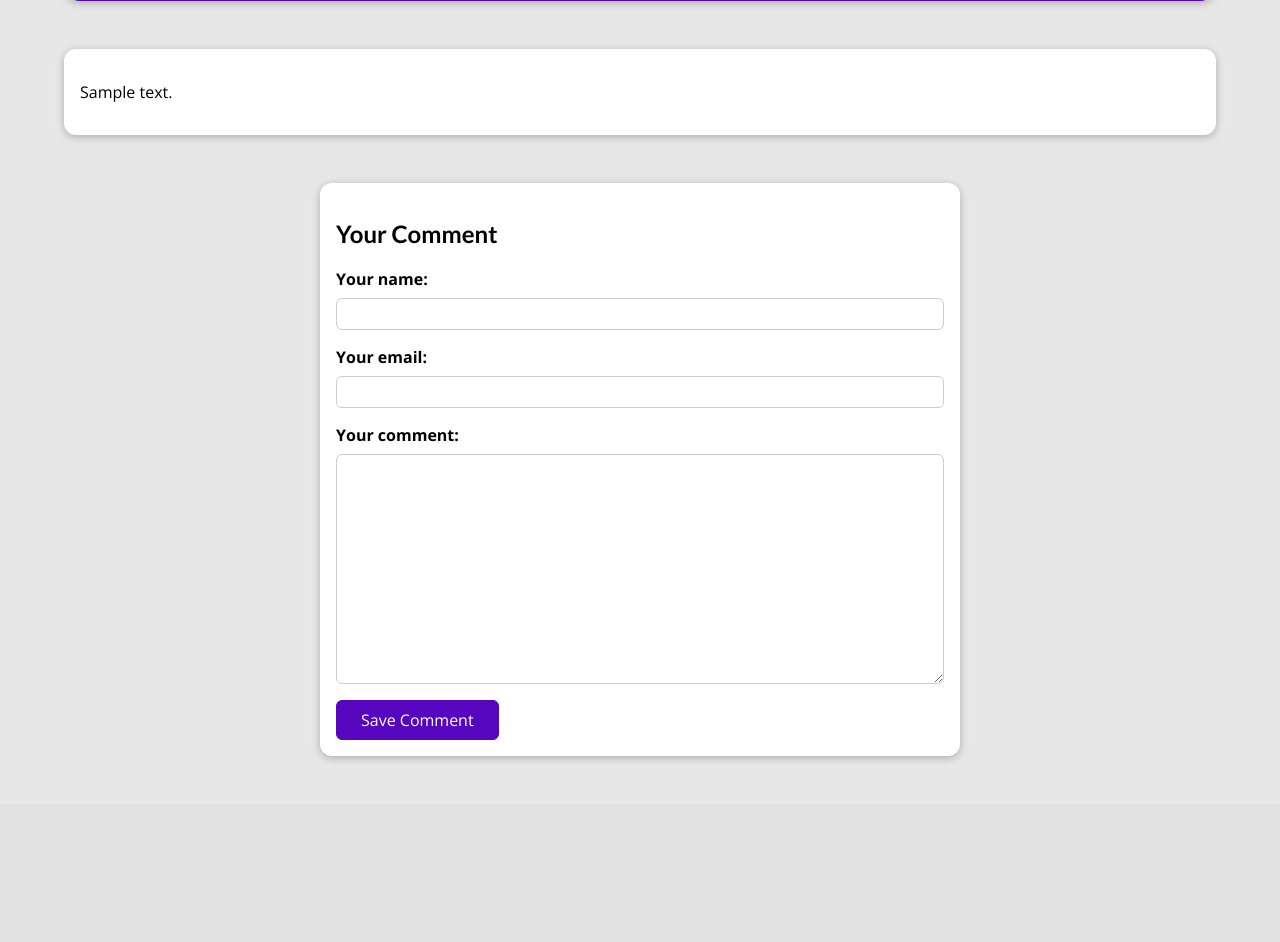
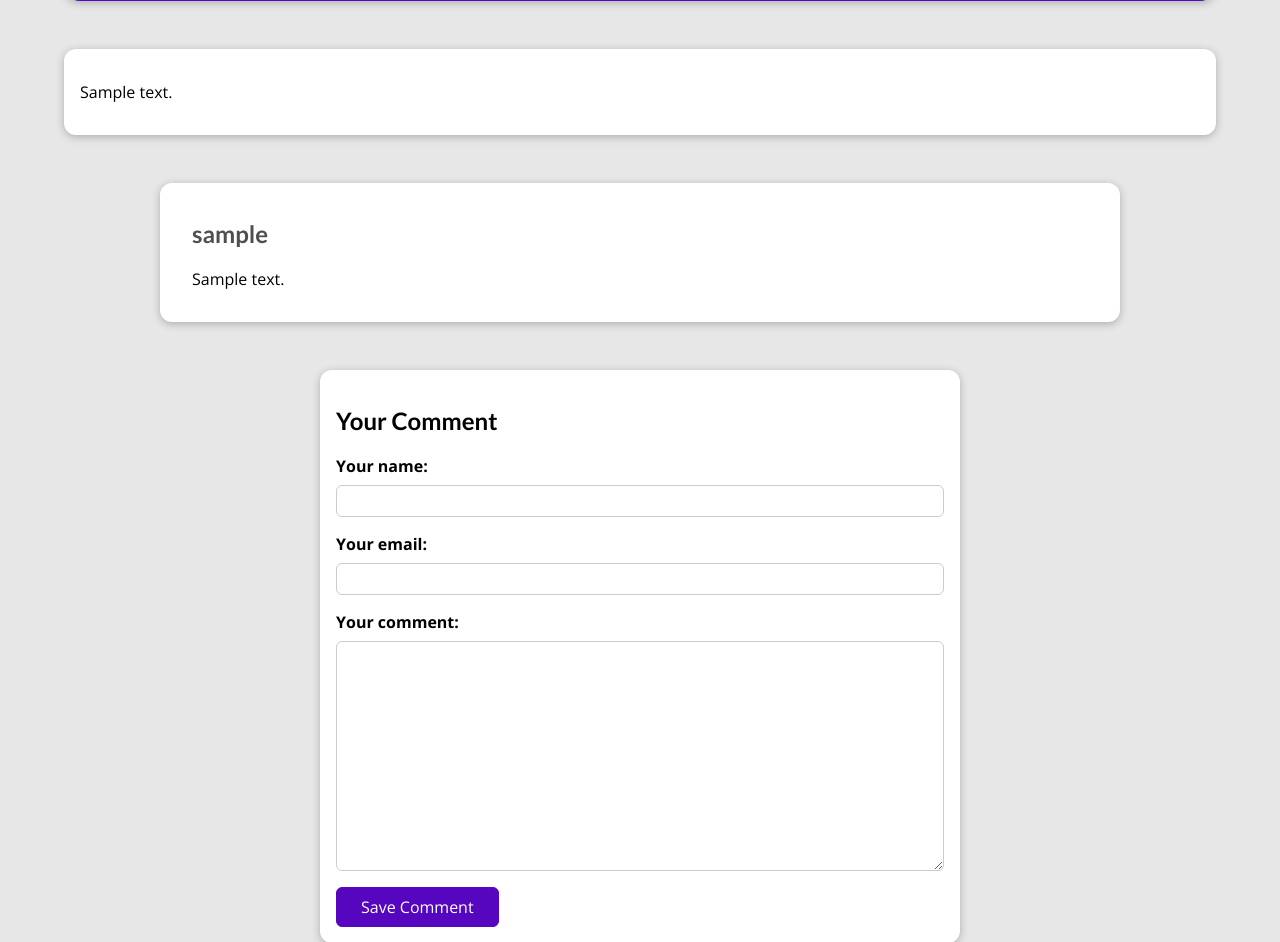
Before and after one commit to SofiiaKaparnyk/my-blog, a Django app: a page that uses my_site/blog/templates/blog/post-detail.html in a window 1280 px wide. Shown: the part 479-1421 px from the top of the page. Before the commit the page ends 1239 px from the top, so only its background shows below. Run offline with Django 4.2, Linux system fonts and the light colour scheme; tables that the repository leaves empty hold one stand-in row (values such as "Sample post"); grey boxes marked "Sample" are stand-in pictures.

Commit message:
feat(*): add styling to comment form

```diff
--- a/my_site/blog/static/blog/post-detail.css
+++ b/my_site/blog/static/blog/post-detail.css
@@ -119,3 +119,67 @@ main {
     background-color: #5E5694;
     border-color: #5E5694;
 }
+
+.errorlist {
+    list-style: none;
+    margin: 0.5rem 0;
+    padding: 0;
+    color: rgba(142,20,19,0.93);
+}
+
+.invalid label {
+    color: rgba(142,20,19,0.93);
+}
+
+.invalid input,
+.invalid textarea {
+    border-color: rgba(142,20,19,0.93);
+    background-color: rgba(219,185,193,0.93);
+}
+
+#alert {
+    margin: 8rem auto 3rem auto;
+    border: 1px solid rgba(142,20,19,0.93);
+    background-color: rgba(219,185,193,0.93);
+    padding: 1rem;
+    width: 90%;
+    max-width: 40rem;
+}
+
+#alert a {
+    text-decoration: none;
+    border: 1px solid rgba(142,20,19,0.93);
+    background-color: rgba(142,20,19,0.93);
+    color: white;
+    padding: 0.25rem 1.5rem;
+    border-radius: 6px;
+}
+
+#comments {
+    width: 90%;
+    margin: 3rem auto;
+    max-width: 60rem;
+    border-radius: 12px;
+    background-color: white;
+    box-shadow: 0 2px 8px rgba(0, 0, 0, 0.25);
+    padding: 1rem 2rem;
+}
+
+#comments ul {
+    list-style: none;
+    margin: 0;
+    padding: 0;
+}
+
+#comments li {
+    margin-bottom: 1rem;
+    border-bottom: 2px solid #ccc;
+}
+
+#comments li:last-of-type {
+    border-bottom: none;
+}
+
+#comments h2 {
+    color: #4f4f4f;
+}
--- a/my_site/blog/templates/blog/post-detail.html
+++ b/my_site/blog/templates/blog/post-detail.html
@@ -7,6 +7,15 @@
 {% endblock %}
 
 {% block content %}
+
+{% if comment_form.errors %}
+<div id="alert">
+    <h2>Saving the comment failed!</h2>
+    <p>Please check the comment below the post to fix your errors.</p>
+    <a href="#comment-form">Fix!</a>
+</div>
+{% endif %}
+
 <section id="summary">
     <h2>{{ post.title }}</h2>
     <div>
@@ -31,11 +40,24 @@
         {{ post.content|linebreaks }}
     </p>
 </main>
+
+<section id="comments">
+    <ul>
+        {% for comment in post.comments.all|dictsortreversed:"pk" %}
+        <li>
+            <h2>{{ comment.user_name }}</h2>
+            <p>{{ comment.text|linebreaks }}</p>
+        </li>
+        {% endfor %}
+    </ul>
+</section>
+
 <section id="comment-form">
     <h2>Your Comment</h2>
-    <form>
+    <form action="{% url 'post-detail' post.slug %}" method="POST">
+        {% csrf_token %}
         {% for field in comment_form %}
-        <div class="form-control">
+        <div class="form-control {% if field.errors %}invalid{% endif %}">
             {{ field.label_tag}}
             {{ field }}
             {{ field.errors }}
--- a/my_site/blog/views.py
+++ b/my_site/blog/views.py
@@ -1,4 +1,6 @@
-from django.views.generic import DetailView, ListView
+from django.shortcuts import redirect, render, reverse
+from django.views import View
+from django.views.generic import ListView
 
 from blog.forms import CommentForm
 from blog.models import Post
@@ -22,12 +24,22 @@ class PostListView(ListView):
     ordering = ["-date"]
 
 
-class PostDetailView(DetailView):
-    model = Post
-    template_name = "blog/post-detail.html"
+class PostDetailView(View):
+    def get(self, request, slug):
+        post = Post.objects.get(slug=slug)
+        form = CommentForm()
+        return render(
+            request, "blog/post-detail.html", {"comment_form": form, "post": post}
+        )
 
-    def get_context_data(self, **kwargs):
-        context = super().get_context_data(**kwargs)
-        form = CommentForm()
-        context["comment_form"] = form
-        return context
+    def post(self, request, slug):
+        post = Post.objects.get(slug=slug)
+        form = CommentForm(request.POST)
+        if form.is_valid():
+            new_comment = form.save(commit=False)
+            new_comment.post = post
+            new_comment.save()
+            return redirect(reverse("post-detail", args=[slug]))
+        return render(
+            request, "blog/post-detail.html", {"comment_form": form, "post": post}
+        )
```
